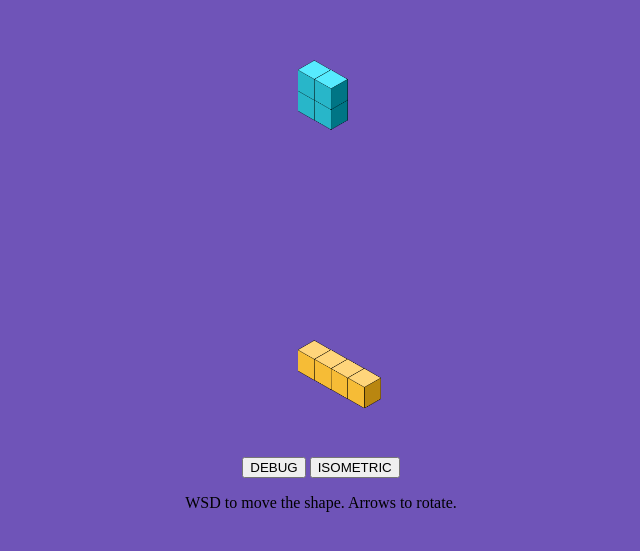
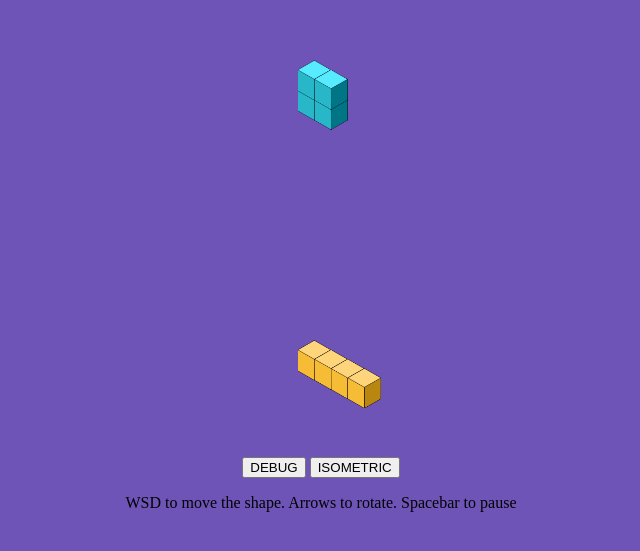
Before and after one commit to francescoApophis/isotetris.js, a plain HTML site: page index.html in a window 1280 px wide. Shown: the part 105-656 px from the top of the page, without its empty margins (319-959 px from the left). Drawn offline with Linux system fonts and the light colour scheme.

Commit message:
TRIVIAL: commands descr

```diff
--- a/index.html
+++ b/index.html
@@ -19,7 +19,7 @@
       <button id="iso_btn" type="button">ISOMETRIC</button>
     </div>
 
-    <p>WSD to move the shape. Arrows to rotate.</p>
+    <p>WSD to move the shape. Arrows to rotate. Spacebar to pause</p>
 
     <script type="module" src="settings.js"></script>
     <script type="module" src="shape.js"></script>
```
